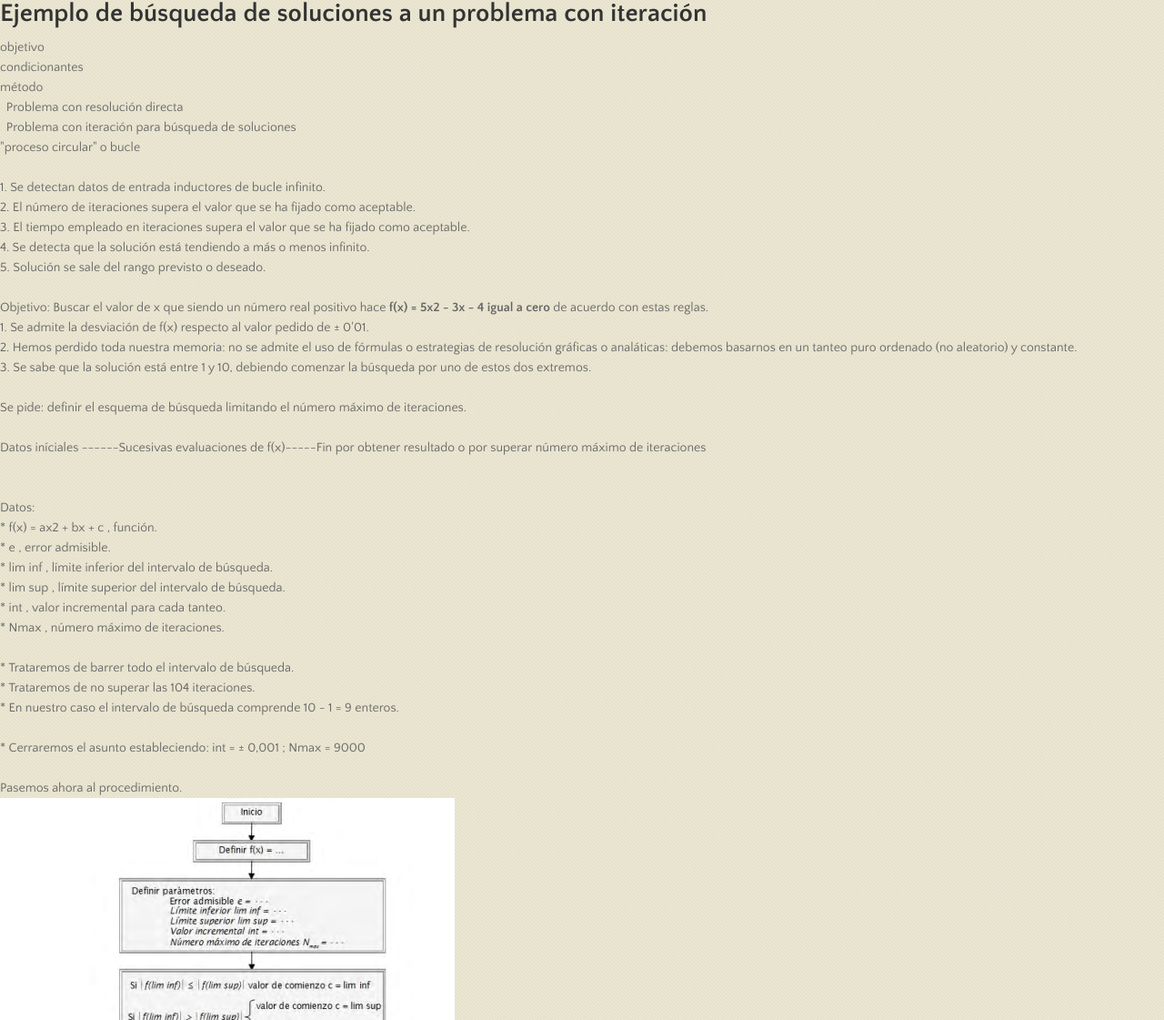
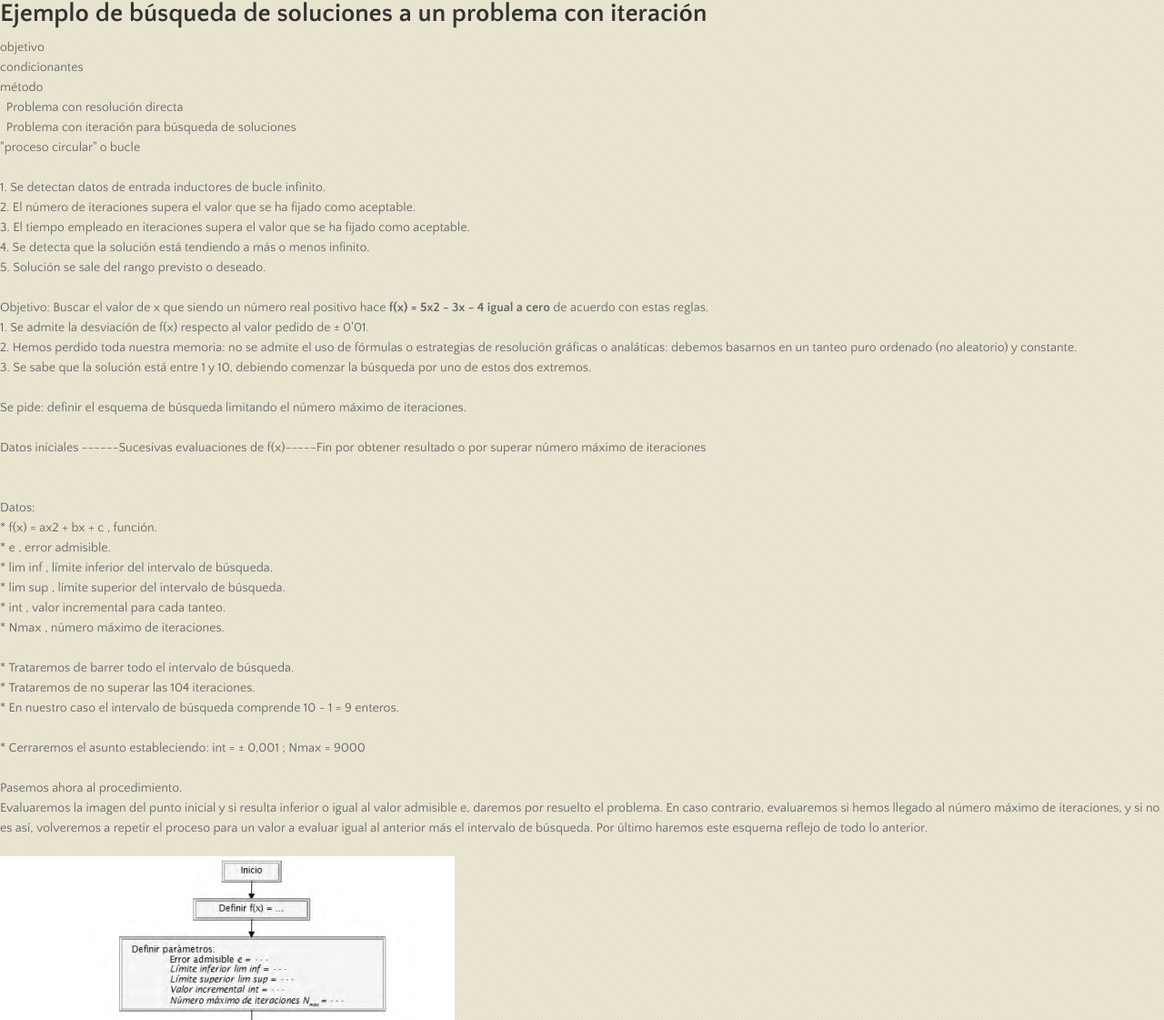
Before and after one commit to dany2k9/apuntes, a plain HTML site: page prog1.html in a window 1280 px wide. Shown: the top 1121 px of the page at 91% size. Drawn offline with nearby package versions, Linux system fonts and the light colour scheme.

Commit message:
Bases de la programación Nivel I fix 2

```diff
--- a/prog1.html
+++ b/prog1.html
@@ -54,6 +54,11 @@ Datos:<br>
 * Cerraremos el asunto estableciendo:  int = ± 0,001 ; Nmax = 9000 <br><br>
 
 Pasemos ahora al procedimiento.<br>
+<p>Evaluaremos la imagen del punto inicial y si resulta inferior o igual al valor
+admisible e, daremos por resuelto el problema. En caso contrario, evaluaremos si hemos llegado al
+número máximo de iteraciones, y si no es así, volveremos a repetir el proceso para un valor a evaluar
+igual al anterior más el intervalo de búsqueda. Por último haremos este esquema reflejo de todo lo
+anterior. </p>
 <img src="prog1.jpg" alt="">
 </body>
 </html>
```
